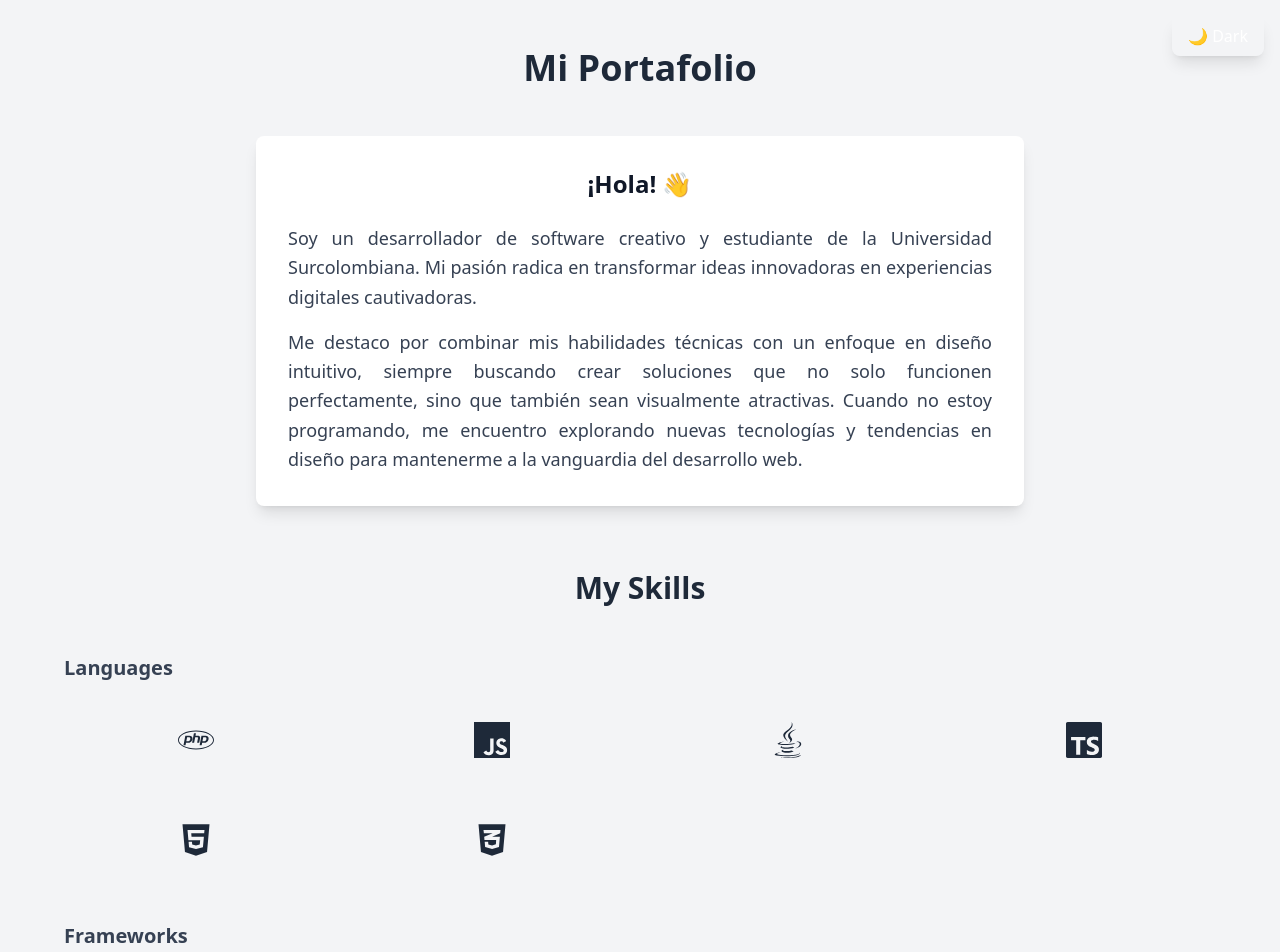
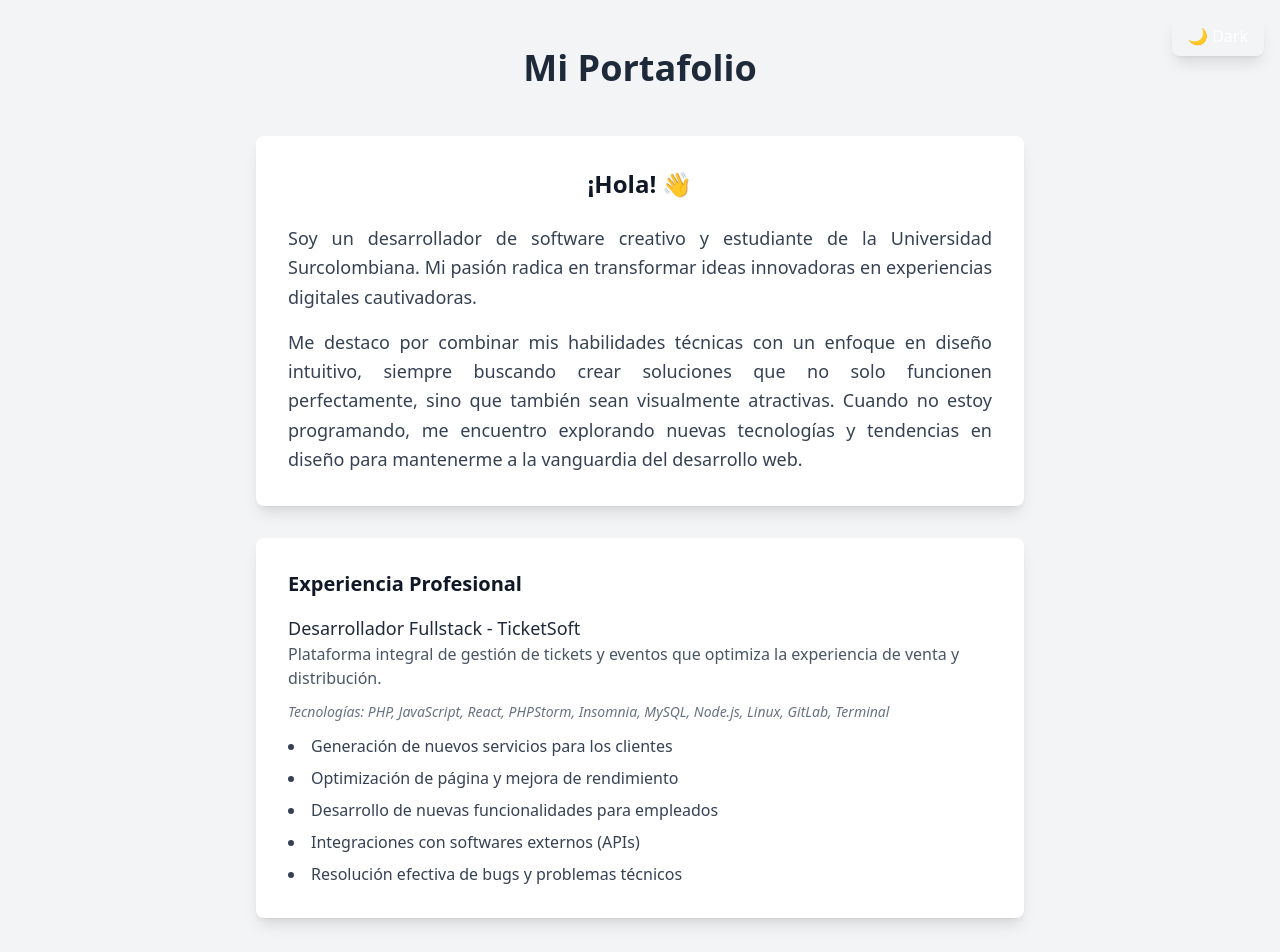
Before and after one commit to Yiosko/nuevo_portafolio, a React (Vite) app: page / in a window 1280 px wide. Shown: the top 952 px of the page. Built offline with nearby package versions, Linux system fonts and the light colour scheme.

Commit message:
(fix and feat) se cambio el tamaño de los icons el width y se agrego la exp

```diff
--- a/src/App.jsx
+++ b/src/App.jsx
@@ -86,13 +86,13 @@ const App = () => {
         <h2 className={`text-3xl font-bold text-center mb-12 ${darkMode ? 'text-white' : 'text-gray-800'}`}>
           My Skills
         </h2>
-        <div className="container mx-auto max-w-6xl">
+        <div className="container mx-auto max-w-3xl">
           {skillSections.map((section, sectionIndex) => (
-            <div key={sectionIndex} className="mb-12">
-              <h3 className={`text-xl font-semibold mb-6 ${darkMode ? 'text-gray-300' : 'text-gray-700'}`}>
+            <div key={sectionIndex} className="mb-4">
+              <h3 className={`text-xl font-semibold mb-4 ${darkMode ? 'text-gray-300' : 'text-gray-700'}`}>
                 {section.title}
               </h3>
-              <div className="grid grid-cols-2 md:grid-cols-3 lg:grid-cols-4 gap-8 justify-items-center">
+              <div className="grid grid-cols-4 md:grid-cols-6 lg:grid-cols-8 gap-4 gap-y-6 justify-items-center items-center px-4">
                 {section.skills.map((skill, index) => (
                   <SkillIcon key={index} skill={skill} darkMode={darkMode} />
                 ))}
--- a/src/views/SkillIcon.jsx
+++ b/src/views/SkillIcon.jsx
@@ -2,17 +2,17 @@ import React from 'react';
 
 const SkillIcon = ({ skill, darkMode }) => {
   return (
-    <div className="relative group">
-      <div className={`text-4xl p-4 rounded-lg transition-all duration-300 ease-in-out
-        ${darkMode ? 'text-white hover:bg-gray-700' : 'text-gray-800 hover:bg-gray-100'}`}>
+    <div className="relative group my-2">
+      <div className={`text-4xl p-2 rounded-lg transition-all duration-300 ease-in-out flex items-center justify-center
+        ${darkMode ? 'text-white/70 hover:text-white hover:bg-gray-700' : 'text-gray-800/70 hover:text-gray-800 hover:bg-gray-100'}`}>
         {skill.icon}
       </div>
 
-      <div className={`absolute -top-16 left-1/2 transform -translate-x-1/2 px-4 py-2 rounded-lg
+      <div className={`absolute -top-12 left-1/2 transform -translate-x-1/2 px-3 py-1.5 rounded-lg
         opacity-0 group-hover:opacity-100 transition-opacity duration-300 whitespace-nowrap
         ${darkMode ? 'bg-gray-700 text-white' : 'bg-white text-gray-800'} shadow-lg`}>
-        <p className="font-medium">{skill.name}</p>
-        <p className="text-sm">{skill.experience}</p>
+        <p className="font-medium text-sm">{skill.name}</p>
+        <p className="text-xs">{skill.experience}</p>
       </div>
     </div>
   );
--- a/src/views/textoProject.jsx
+++ b/src/views/textoProject.jsx
@@ -1,5 +1,7 @@
 const TextoProject = ({ darkMode }) => {
   return (
+    <div className="space-y-8">
+      {/* About Me Card */}
       <div className={`max-w-3xl mx-auto p-8 rounded-lg shadow-lg ${
         darkMode ? 'bg-gray-800 text-white' : 'bg-white text-gray-800'
       } transition-all duration-300 ease-in-out hover:shadow-xl`}>
@@ -17,6 +19,36 @@ const TextoProject = ({ darkMode }) => {
           tecnologías y tendencias en diseño para mantenerme a la vanguardia del desarrollo web.
         </p>
       </div>
+
+      {/* Experience Card */}
+      <div className={`max-w-3xl mx-auto p-8 rounded-lg shadow-lg ${
+        darkMode ? 'bg-gray-800 text-white' : 'bg-white text-gray-800'
+      } transition-all duration-300 ease-in-out hover:shadow-xl`}>
+        <h3 className={`text-xl font-semibold mb-4 ${darkMode ? 'text-white' : 'text-gray-900'}`}>
+          Experiencia Profesional
+        </h3>
+        <div className="space-y-4">
+          <div>
+            <h4 className={`text-lg font-medium ${darkMode ? 'text-white' : 'text-gray-800'}`}>
+              Desarrollador Fullstack - TicketSoft
+            </h4>
+            <p className={`text-base mb-3 ${darkMode ? 'text-gray-300' : 'text-gray-600'}`}>
+              Plataforma integral de gestión de tickets y eventos que optimiza la experiencia de venta y distribución.
+            </p>
+            <p className={`text-sm italic mb-3 ${darkMode ? 'text-gray-400' : 'text-gray-500'}`}>
+              Tecnologías: PHP, JavaScript, React, PHPStorm, Insomnia, MySQL, Node.js, Linux, GitLab, Terminal
+            </p>
+            <ul className={`list-disc list-inside space-y-2 ${darkMode ? 'text-gray-300' : 'text-gray-700'}`}>
+              <li>Generación de nuevos servicios para los clientes</li>
+              <li>Optimización de página y mejora de rendimiento</li>
+              <li>Desarrollo de nuevas funcionalidades para empleados</li>
+              <li>Integraciones con softwares externos (APIs)</li>
+              <li>Resolución efectiva de bugs y problemas técnicos</li>
+            </ul>
+          </div>
+        </div>
+      </div>
+    </div>
   );
 };
 
```
Lines whose indentation alone changed are shown as unchanged.
